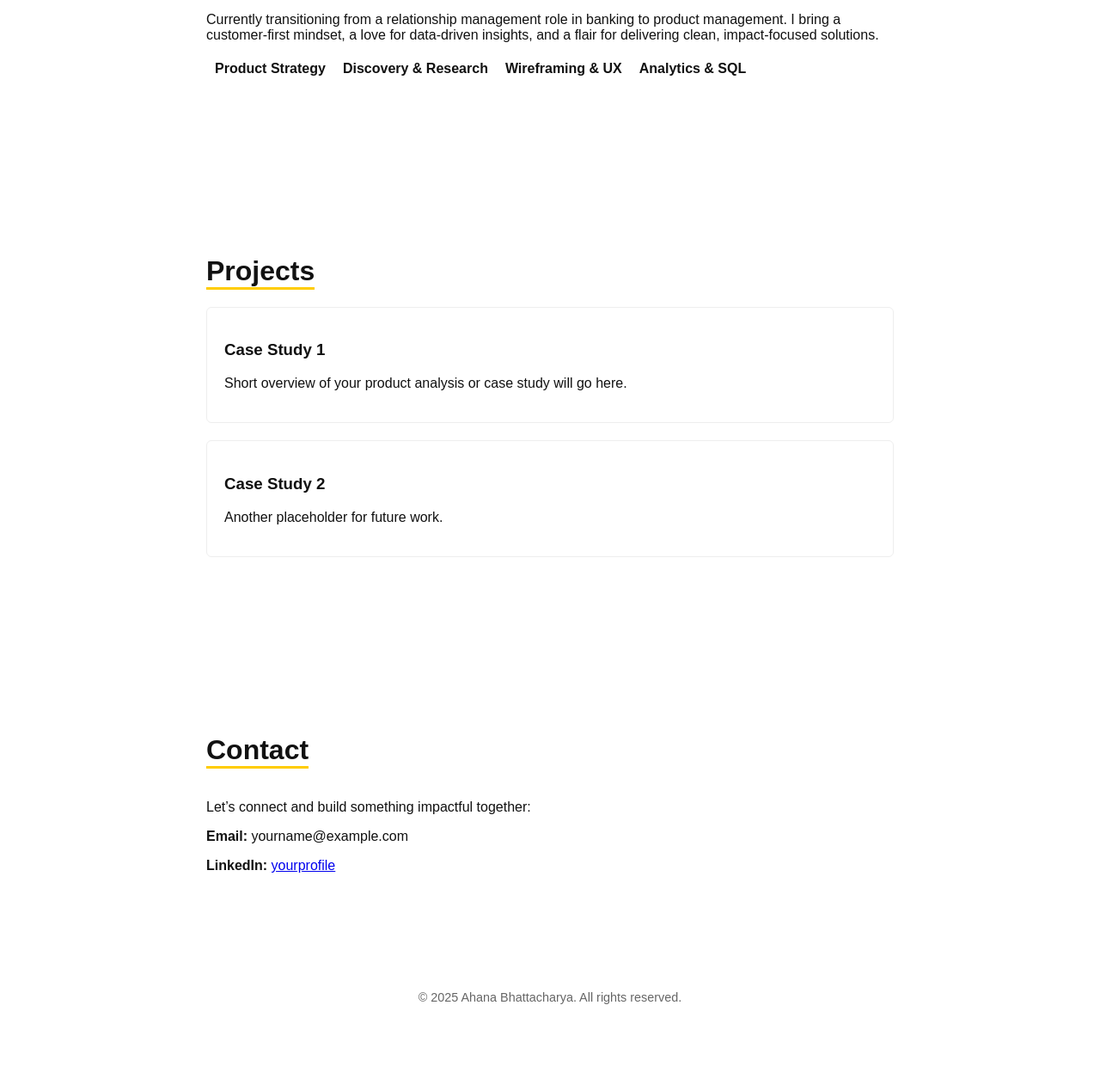
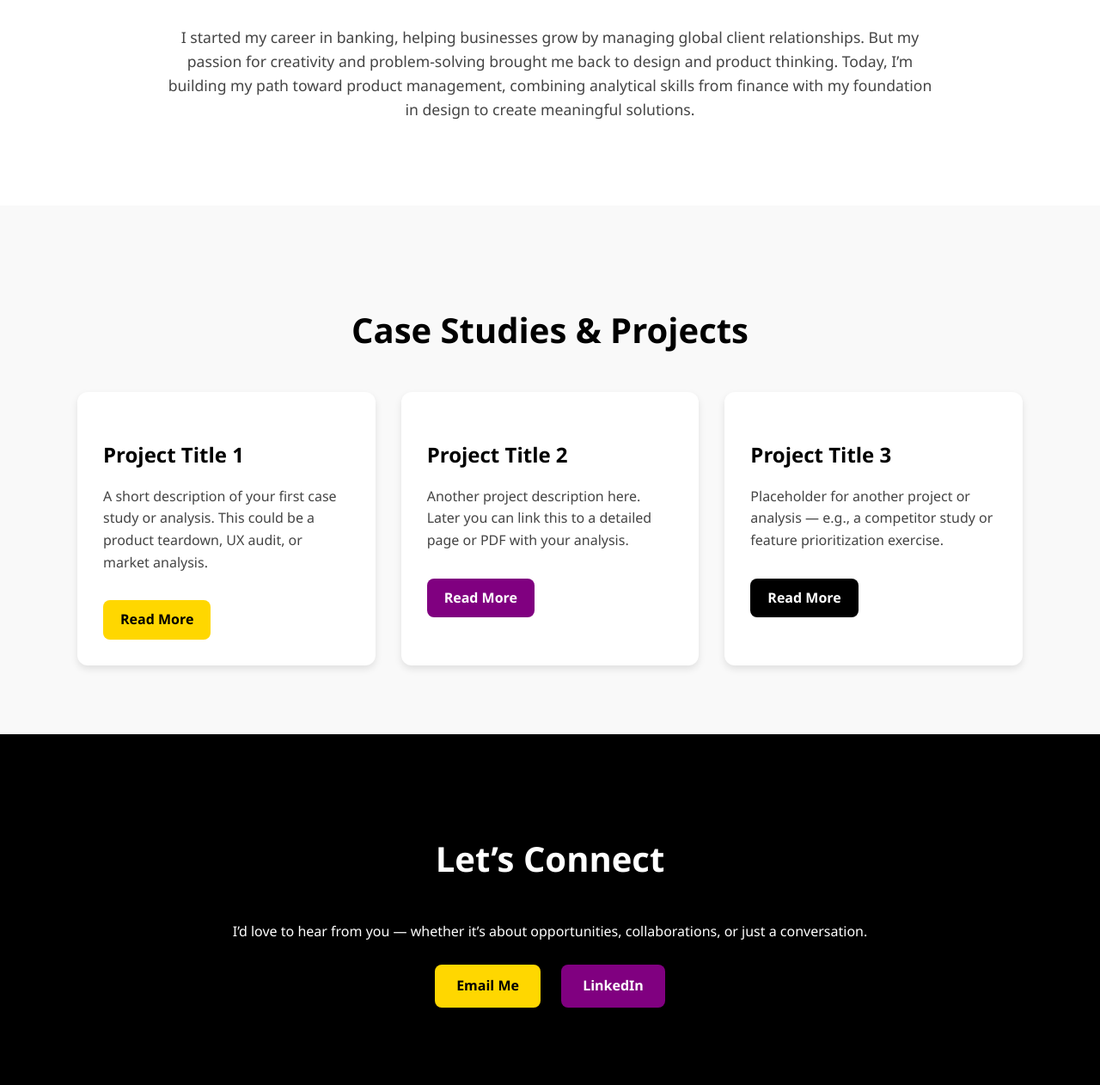
Before and after one commit to AhanaB99/Ahana_Portfolio, a plain HTML site: page index.html in a window 1280 px wide. Shown: the part 532-1794 px from the top of the page at 86% size. Before the commit the page ends 1740 px from the top, so only its background shows below. Drawn offline with Linux system fonts and the light colour scheme.

Commit message:
Update index.html

```diff
--- a/index.html
+++ b/index.html
@@ -1,99 +1,156 @@
 <!DOCTYPE html>
 <html lang="en">
 <head>
-  <meta charset="UTF-8" />
-  <meta name="viewport" content="width=device-width,initial-scale=1" />
-  <title>Ahana | Product Manager Portfolio</title>
+  <meta charset="UTF-8">
+  <meta name="viewport" content="width=device-width, initial-scale=1.0">
+  <title>My Portfolio</title>
   <style>
-    body { margin: 0; font-family: Arial, sans-serif; color: #111; background: #fff; scroll-behavior: smooth; }
-    header, section { padding: 80px 20px; max-width: 800px; margin: auto; }
-    /* Navigation */
-    nav { position: fixed; top: 0; width: 100%; background: #fff; border-bottom: 1px solid #eee; box-shadow: 0 2px 4px rgba(0,0,0,0.05); z-index: 100; }
-    nav ul { list-style: none; display: flex; justify-content: center; margin: 0; padding: 15px 0; }
-    nav a { margin: 0 15px; text-decoration: none; color: #333; font-weight: bold; padding: 4px 6px; transition: color 0.2s; }
-    nav a:hover { color: #3a0ca3; }
-
-/* Hero Section */
-    header h1 { font-size: 2.5rem; margin-bottom: 10px; color: #3a0ca3; }
-    header p { font-size: 1.1rem; line-height: 1.6; margin-bottom: 20px; }
-    .btn { display: inline-block; background: #ffcc00; color: #111; padding: 10px 18px; border-radius: 4px; text-decoration: none; font-weight: bold; }
-    .btn:hover { background: #e6b800; }
-
-/* Sections */
-    h2 { font-size: 2rem; border-bottom: 3px solid #ffcc00; display: inline-block; margin-bottom: 20px; }
-    ul.skills { list-style: none; padding: 0; display: flex; flex-wrap: wrap; }
-    ul.skills li { margin: 5px 10px; font-weight: bold; }
-
-/* Projects Placeholder */
-    .project { border: 1px solid #eee; padding: 20px; border-radius: 6px; margin-bottom: 20px; transition: box-shadow 0.3s; }
-    .project:hover { box-shadow: 0 4px 16px rgba(0,0,0,0.1); }
-
-/* Footer */
-    footer { padding: 40px 20px; text-align: center; font-size: 0.9rem; color: #666; }
-
-/* Mobile Responsive */
-    @media (max-width: 600px) {
-      header h1 { font-size: 2rem; }
-      nav ul { flex-direction: column; }
-      nav a { padding: 8px 0; }
+    body {
+      margin: 0;
+      font-family: 'Segoe UI', Tahoma, Geneva, Verdana, sans-serif;
+      background-color: #fff;
+      color: #000;
+      line-height: 1.6;
     }
+    header {
+      background-color: #000;
+      color: #fff;
+      padding: 80px 20px;
+      text-align: center;
+    }
+    header h1 {
+      font-size: 3rem;
+      margin-bottom: 10px;
+    }
+    header p {
+      font-size: 1.3rem;
+      color: #FFD700;
+    }
+    section {
+      padding: 80px 20px;
+    }
+    h2 {
+      font-size: 2.5rem;
+      text-align: center;
+      margin-bottom: 40px;
+    }
+    .about {
+      max-width: 900px;
+      margin: 0 auto;
+      text-align: center;
+      font-size: 1.1rem;
+      color: #444;
+    }
+    .projects {
+      background-color: #f9f9f9;
+    }
+    .project-grid {
+      max-width: 1100px;
+      margin: 0 auto;
+      display: grid;
+      grid-template-columns: repeat(auto-fit, minmax(300px, 1fr));
+      gap: 30px;
+    }
+    .card {
+      background-color: #fff;
+      border-radius: 12px;
+      box-shadow: 0 4px 8px rgba(0,0,0,0.1);
+      padding: 30px;
+      text-align: left;
+    }
+    .card h3 {
+      font-size: 1.5rem;
+      margin-bottom: 10px;
+    }
+    .card p {
+      color: #444;
+    }
+    .card a {
+      display: inline-block;
+      margin-top: 15px;
+      padding: 10px 20px;
+      border-radius: 8px;
+      text-decoration: none;
+      font-weight: 600;
+    }
+    .btn-yellow { background-color: #FFD700; color: #000; }
+    .btn-purple { background-color: purple; color: #fff; }
+    .btn-black { background-color: #000; color: #fff; }
+    .contact {
+      background-color: #000;
+      color: #fff;
+      text-align: center;
+      padding: 80px 20px;
+    }
+    .contact a {
+      display: inline-block;
+      margin: 10px;
+      padding: 12px 25px;
+      border-radius: 8px;
+      text-decoration: none;
+      font-weight: 600;
+    }
+    .contact .btn-yellow { color: #000; }
+    .contact .btn-purple { color: #fff; }
   </style>
 </head>
 <body>
 
-  <!-- Navigation -->
-  <nav>
-    <ul>
-      <li><a href="#home">Home</a></li>
-      <li><a href="#about">About</a></li>
-      <li><a href="#projects">Projects</a></li>
-      <li><a href="#contact">Contact</a></li>
-    </ul>
-  </nav>
-
-  <!-- Hero / Home -->
-  <header id="home">
-    <h1>Building for Humans.</h1>
-    <p>I’m Ahana Bhattacharya — Product Manager (aspiring) blending empathy, analytics, and strategy to build meaningful digital experiences.</p>
-    <a href="#projects" class="btn">See My Work</a>
+  <!-- Hero Section -->
+  <header>
+    <h1>Your Name</h1>
+    <p>From Banking to Building Products — A Journey of Design, Strategy & Growth</p>
   </header>
 
-  <!-- About -->
-  <section id="about">
+  <!-- About Section -->
+  <section>
     <h2>About Me</h2>
-    <p>Currently transitioning from a relationship management role in banking to product management. I bring a customer-first mindset, a love for data-driven insights, and a flair for delivering clean, impact-focused solutions.</p>
-    <ul class="skills">
-      <li>Product Strategy</li>
-      <li>Discovery & Research</li>
-      <li>Wireframing & UX</li>
-      <li>Analytics & SQL</li>
-    </ul>
-  </section>
-
-  <!-- Projects -->
-  <section id="projects">
-    <h2>Projects</h2>
-    <div class="project">
-      <h3>Case Study 1</h3>
-      <p>Short overview of your product analysis or case study will go here.</p>
-    </div>
-    <div class="project">
-      <h3>Case Study 2</h3>
-      <p>Another placeholder for future work.</p>
+    <div class="about">
+      <p>
+        I started my career in banking, helping businesses grow by managing global client relationships.
+        But my passion for creativity and problem-solving brought me back to design and product thinking.
+        Today, I’m building my path toward product management, combining analytical skills from finance
+        with my foundation in design to create meaningful solutions.
+      </p>
     </div>
   </section>
 
-  <!-- Contact -->
-  <section id="contact">
-    <h2>Contact</h2>
-    <p>Let’s connect and build something impactful together:</p>
-    <p><strong>Email:</strong> yourname@example.com</p>
-    <p><strong>LinkedIn:</strong> <a href="https://linkedin.com/in/yourprofile" target="_blank">yourprofile</a></p>
+  <!-- Projects Section -->
+  <section class="projects">
+    <h2>Case Studies & Projects</h2>
+    <div class="project-grid">
+
+      <!-- Project Card 1 -->
+      <div class="card">
+        <h3>Project Title 1</h3>
+        <p>A short description of your first case study or analysis. This could be a product teardown, UX audit, or market analysis.</p>
+        <a href="#" class="btn-yellow">Read More</a>
+      </div>
+
+      <!-- Project Card 2 -->
+      <div class="card">
+        <h3>Project Title 2</h3>
+        <p>Another project description here. Later you can link this to a detailed page or PDF with your analysis.</p>
+        <a href="#" class="btn-purple">Read More</a>
+      </div>
+
+      <!-- Project Card 3 -->
+      <div class="card">
+        <h3>Project Title 3</h3>
+        <p>Placeholder for another project or analysis — e.g., a competitor study or feature prioritization exercise.</p>
+        <a href="#" class="btn-black">Read More</a>
+      </div>
+
+    </div>
   </section>
 
-  <footer>
-    © 2025 Ahana Bhattacharya. All rights reserved.
-  </footer>
+  <!-- Contact Section -->
+  <section class="contact">
+    <h2>Let’s Connect</h2>
+    <p>I’d love to hear from you — whether it’s about opportunities, collaborations, or just a conversation.</p>
+    <a href="mailto:ahana.works@gmail.com" class="btn-yellow">Email Me</a>
+    <a href="https://www.linkedin.com/in/ahana-bhattacharya-5679a7206/" target="_blank" class="btn-purple">LinkedIn</a>
+  </section>
 
 </body>
 </html>
```
